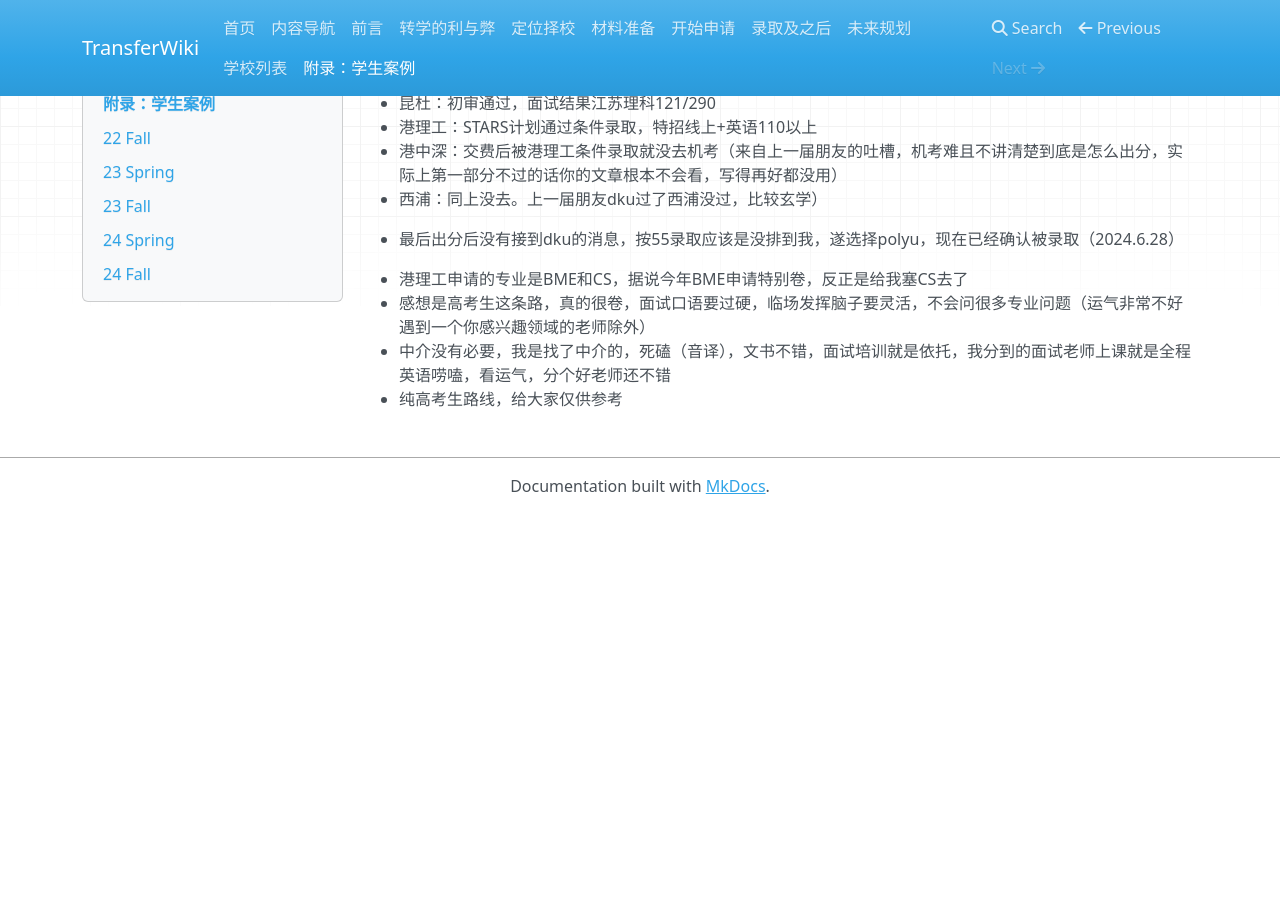
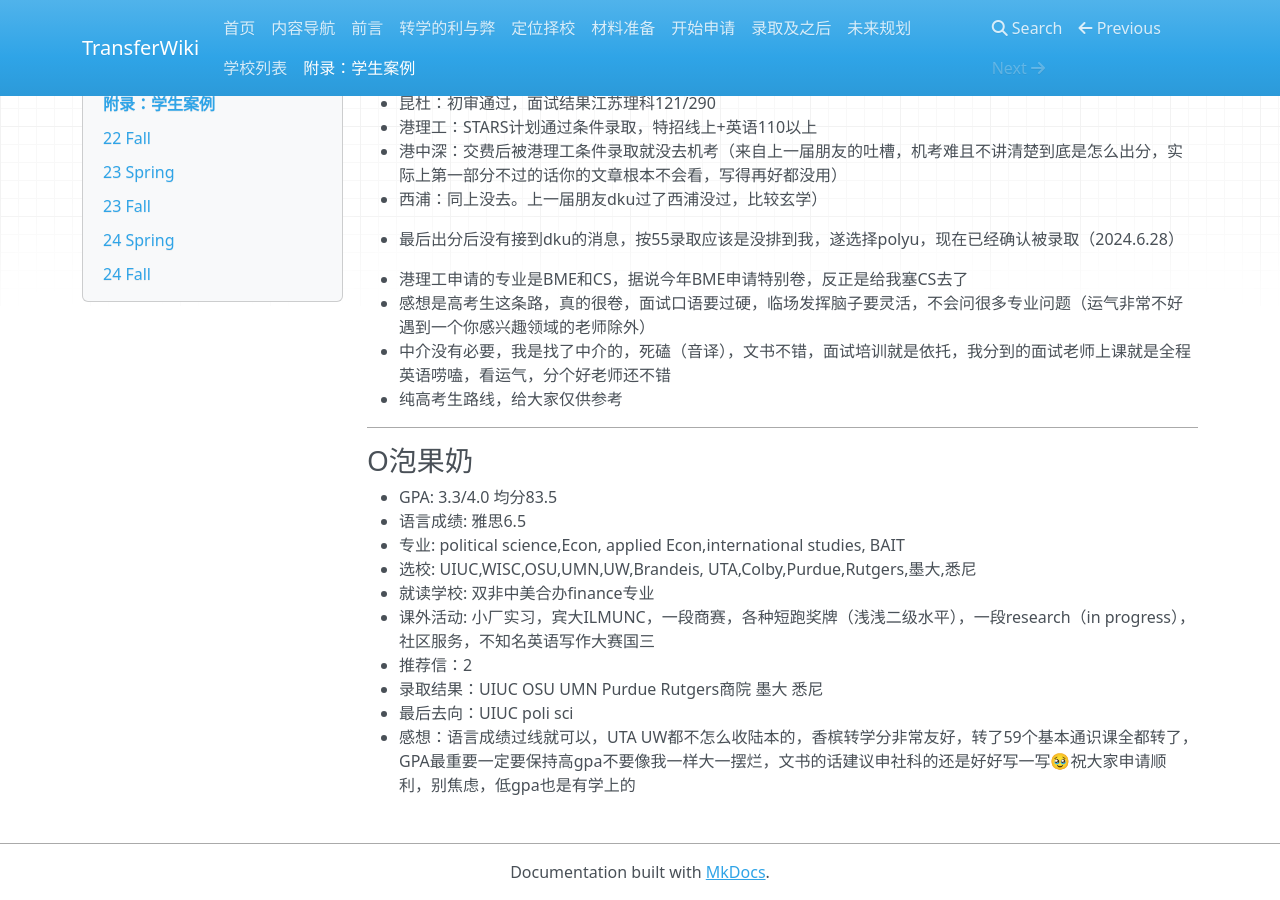
Before and after one commit to SihanXU/TransferWiki, an MkDocs documentation site: the page built from docs/bgs.md, in a window 1280 px wide and 900 px high, scrolled down 21351 px. Built offline with MkDocs 1.6.1, drawn with Linux system fonts in a browser that asks for light colours; nearby versions of some CDN libraries; before the commit the page ends 21865 px from its top, so only the background shows below that.

Commit message:
Update bgs.md

```diff
--- a/docs/bgs.md
+++ b/docs/bgs.md
@@ -783,3 +783,17 @@ DET115(有点低，天天摆大烂的恶果)
 - 感想是高考生这条路，真的很卷，面试口语要过硬，临场发挥脑子要灵活，不会问很多专业问题（运气非常不好遇到一个你感兴趣领域的老师除外）
 - 中介没有必要，我是找了中介的，死磕（音译），文书不错，面试培训就是依托，我分到的面试老师上课就是全程英语唠嗑，看运气，分个好老师还不错
 - 纯高考生路线，给大家仅供参考
+
+***
+
+### O泡果奶
+- GPA: 3.3/4.0 均分83.5
+- 语言成绩: 雅思6.5
+- 专业: political science,Econ, applied Econ,international studies, BAIT
+- 选校: UIUC,WISC,OSU,UMN,UW,Brandeis, UTA,Colby,Purdue,Rutgers,墨大,悉尼
+- 就读学校: 双非中美合办finance专业
+- 课外活动: 小厂实习，宾大ILMUNC，一段商赛，各种短跑奖牌（浅浅二级水平），一段research（in progress），社区服务，不知名英语写作大赛国三
+- 推荐信：2
+- 录取结果：UIUC OSU UMN Purdue Rutgers商院 墨大 悉尼
+- 最后去向：UIUC poli sci
+- 感想：语言成绩过线就可以，UTA UW都不怎么收陆本的，香槟转学分非常友好，转了59个基本通识课全都转了，GPA最重要一定要保持高gpa不要像我一样大一摆烂，文书的话建议申社科的还是好好写一写🥹祝大家申请顺利，别焦虑，低gpa也是有学上的
```
